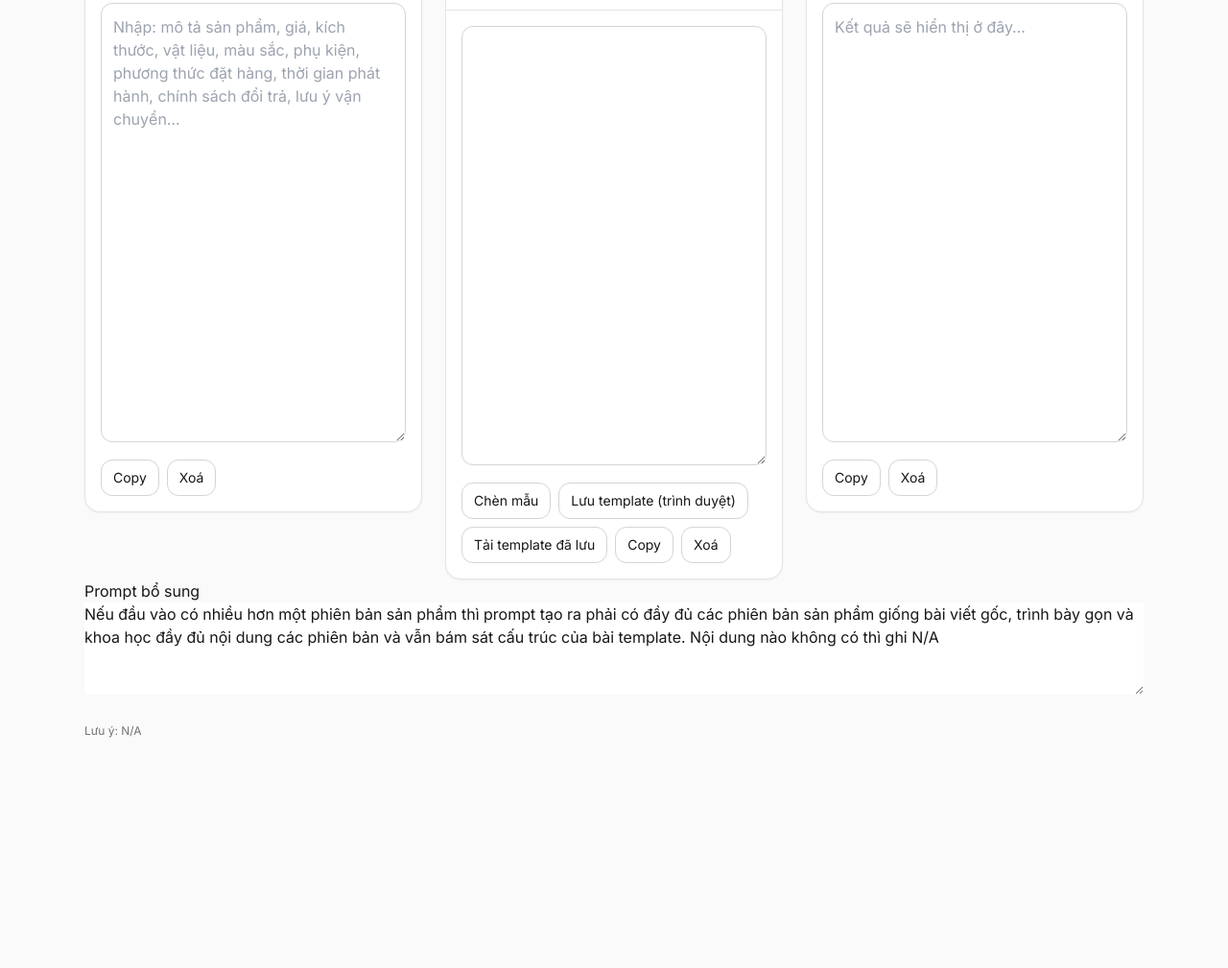
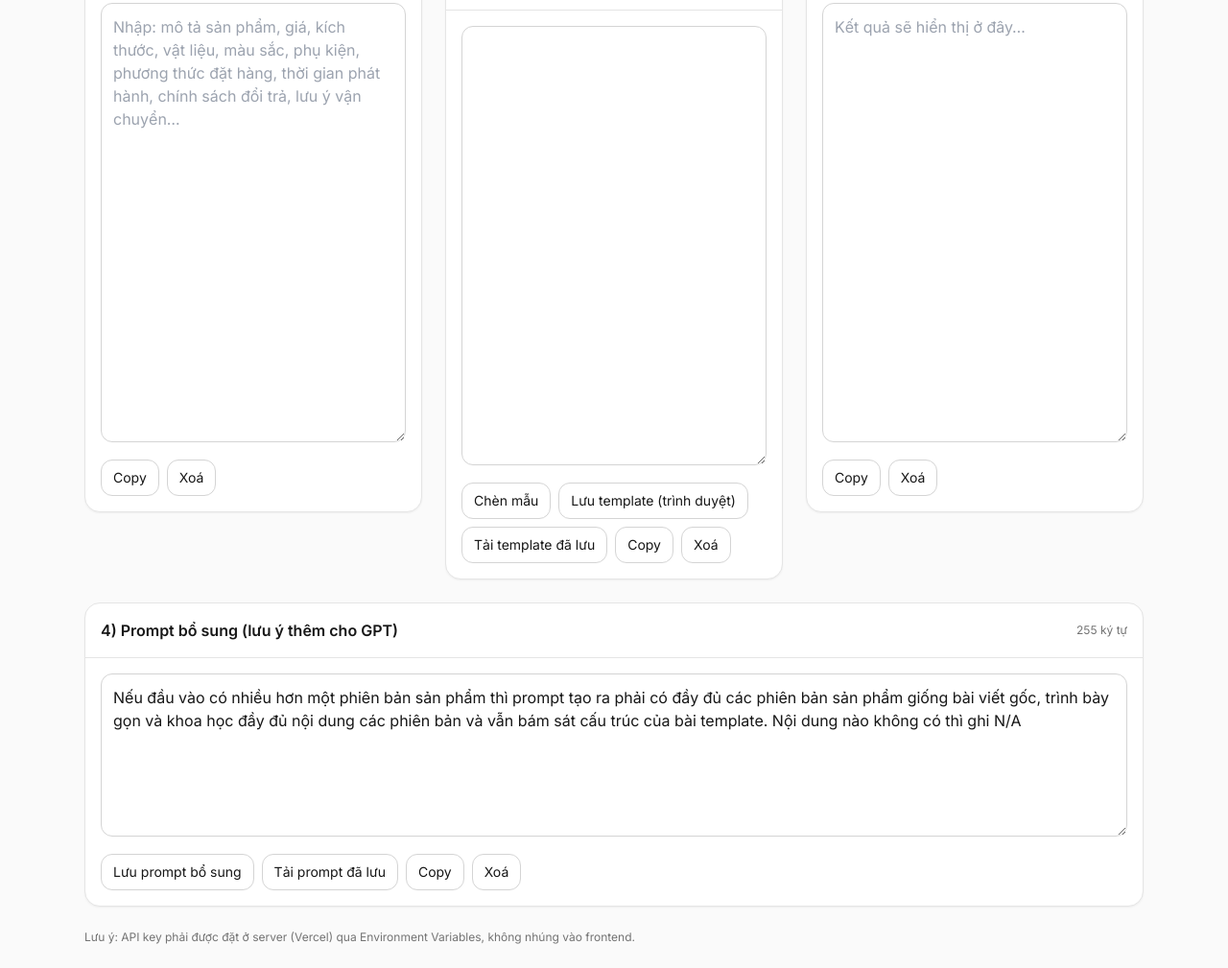
Before and after one commit to thuyetnt6699/content01, a website: page index.html in a window 1280 px wide. Shown: the part 153-1162 px from the top of the page at 96% size. Before the commit the page ends 947 px from the top, so only its background shows below. Drawn offline with nearby package versions, Linux system fonts and the light colour scheme.

Commit message:
Update index.html

```diff
--- a/index.html
+++ b/index.html
@@ -86,17 +86,27 @@
       </section>
     </main>
 
-    <!-- Prompt bổ sung -->
-<div>
-  <label for="extraPrompt">Prompt bổ sung</label>
-  <textarea id="extraPrompt" rows="4" style="width:100%">
-Nếu đầu vào có nhiều hơn một phiên bản sản phẩm thì prompt tạo ra phải có đầy đủ các phiên bản sản phẩm giống bài viết gốc, trình bày gọn và khoa học đầy đủ nội dung các phiên bản và vẫn bám sát cấu trúc của bài template. Nội dung nào không có thì ghi N/A
-  </textarea>
-</div>
-
+    <!-- Phần 4: Prompt bổ sung -->
+    <section class="mt-6">
+      <div class="rounded-2xl border border-neutral-200 dark:border-neutral-800 bg-white dark:bg-neutral-900 shadow-sm">
+        <div class="p-4 border-b border-neutral-200 dark:border-neutral-800 flex items-center justify-between">
+          <h2 class="font-semibold">4) Prompt bổ sung (lưu ý thêm cho GPT)</h2>
+          <div class="text-xs text-neutral-500" id="len4">0 ký tự</div>
+        </div>
+        <div class="p-4">
+          <textarea id="extraPrompt" rows="6" class="w-full resize-y rounded-xl border border-neutral-300 dark:border-neutral-700 bg-white dark:bg-neutral-950 p-3">Nếu đầu vào có nhiều hơn một phiên bản sản phẩm thì prompt tạo ra phải có đầy đủ các phiên bản sản phẩm giống bài viết gốc, trình bày gọn và khoa học đầy đủ nội dung các phiên bản và vẫn bám sát cấu trúc của bài template. Nội dung nào không có thì ghi N/A</textarea>
+          <div class="mt-3 flex gap-2">
+            <button id="saveExtra" class="rounded-xl px-3 py-2 text-sm border border-neutral-300 dark:border-neutral-700">Lưu prompt bổ sung</button>
+            <button id="loadExtra" class="rounded-xl px-3 py-2 text-sm border border-neutral-300 dark:border-neutral-700">Tải prompt đã lưu</button>
+            <button data-copy="extraPrompt" class="copyBtn rounded-xl px-3 py-2 text-sm border border-neutral-300 dark:border-neutral-700">Copy</button>
+            <button data-clear="extraPrompt" class="clearBtn rounded-xl px-3 py-2 text-sm border border-neutral-300 dark:border-neutral-700">Xoá</button>
+          </div>
+        </div>
+      </div>
+    </section>
 
     <footer class="mt-6 text-xs text-neutral-500">
-      Lưu ý: N/A
+      Lưu ý: API key phải được đặt ở server (Vercel) qua Environment Variables, không nhúng vào frontend.
     </footer>
   </div>
 
@@ -105,19 +115,23 @@ Nếu đầu vào có nhiều hơn một phiên bản sản phẩm thì prompt t
     const inputInfo = el('inputInfo');
     const template = el('template');
     const output = el('output');
+    const extraPrompt = el('extraPrompt');
     const len1 = el('len1');
     const len2 = el('len2');
     const len3 = el('len3');
+    const len4 = el('len4');
 
     function updateLen(){
       len1.textContent = `${inputInfo.value.length} ký tự`;
       len2.textContent = `${template.value.length} ký tự`;
       len3.textContent = `${output.value.length} ký tự`;
+      len4.textContent = `${extraPrompt.value.length} ký tự`;
     }
     ['input','change'].forEach(evt=>{
       inputInfo.addEventListener(evt, updateLen);
       template.addEventListener(evt, updateLen);
       output.addEventListener(evt, updateLen);
+      extraPrompt.addEventListener(evt, updateLen);
     });
     updateLen();
 
@@ -137,6 +151,25 @@ Nếu đầu vào có nhiều hơn một phiên bản sản phẩm thì prompt t
       });
     });
 
+    // Lưu/tải template & extraPrompt vào trình duyệt
+    el('saveTemplate').addEventListener('click', ()=>{
+      localStorage.setItem('product_template_v1', template.value || '');
+      alert('Đã lưu template vào trình duyệt.');
+    });
+    el('loadTemplate').addEventListener('click', ()=>{
+      template.value = localStorage.getItem('product_template_v1') || '';
+      updateLen();
+    });
+    el('saveExtra').addEventListener('click', ()=>{
+      localStorage.setItem('extra_prompt_v1', extraPrompt.value || '');
+      alert('Đã lưu prompt bổ sung.');
+    });
+    el('loadExtra').addEventListener('click', ()=>{
+      extraPrompt.value = localStorage.getItem('extra_prompt_v1') || extraPrompt.value;
+      updateLen();
+    });
+
+    // Chèn template mẫu
     el('useSample').addEventListener('click', ()=>{
       template.value = `# Tiêu đề: **{Tên sản phẩm}**
 
@@ -166,19 +199,17 @@ Nếu đầu vào có nhiều hơn một phiên bản sản phẩm thì prompt t
       updateLen();
     });
 
-    el('saveTemplate').addEventListener('click', ()=>{
-      localStorage.setItem('product_template_v1', template.value || '');
-      alert('Đã lưu template vào trình duyệt.');
-    });
-    el('loadTemplate').addEventListener('click', ()=>{
-      template.value = localStorage.getItem('product_template_v1') || '';
-      updateLen();
-    });
-
     async function generate(){
       const model = el('model').value;
       const temperature = parseFloat(el('temperature').value || '0.5');
-      const payload = { model, temperature, productInfo: inputInfo.value, template: template.value };
+      const payload = {
+        model,
+        temperature,
+        productInfo: inputInfo.value,
+        template: template.value,
+        extraPrompt: extraPrompt.value  // << thêm prompt bổ sung
+      };
+
       output.value = '';
       updateLen();
       el('generateBtn').disabled = true; el('generateBtn').textContent = 'Đang tạo…';
@@ -189,7 +220,7 @@ Nếu đầu vào có nhiều hơn một phiên bản sản phẩm thì prompt t
           body: JSON.stringify(payload)
         });
         if(!res.ok) throw new Error(await res.text());
-        // hỗ trợ cả streaming (text/event-stream) lẫn JSON thường
+
         const ct = res.headers.get('content-type') || '';
         if(ct.includes('text/event-stream')){
           const reader = res.body.getReader();
```
